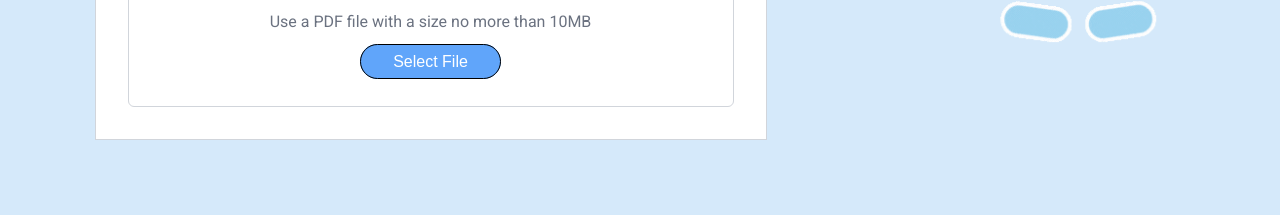
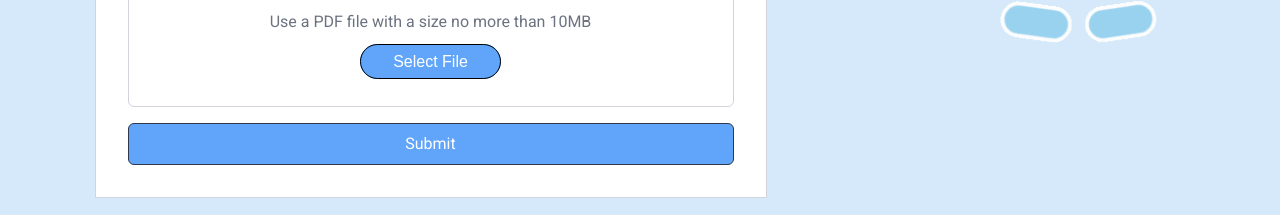
Before and after one commit to intelliagents25/intelliAgents, a Next.js app in the folder frontend/: page / in a window 1280 px wide. Shown: the part 780-995 px from the top of the page. Built offline with nearby package versions, Linux system fonts and the light colour scheme; a web font is replaced by a local one.

Commit message:
added btn

```diff
--- a/frontend/src/app/components/DropZone.js
+++ b/frontend/src/app/components/DropZone.js
@@ -158,7 +158,14 @@ const DropZone = () => {
                 Select File
               </label>
             </div>
+
           </div>
+          <button
+            className="mt-4 w-full text-white py-2 px-4 rounded-md bg-blue-400 hover:bg-blue-500"
+            onClick={handleUploadFile}
+          >
+            Submit
+          </button>
         </div>
       )}
 
```
